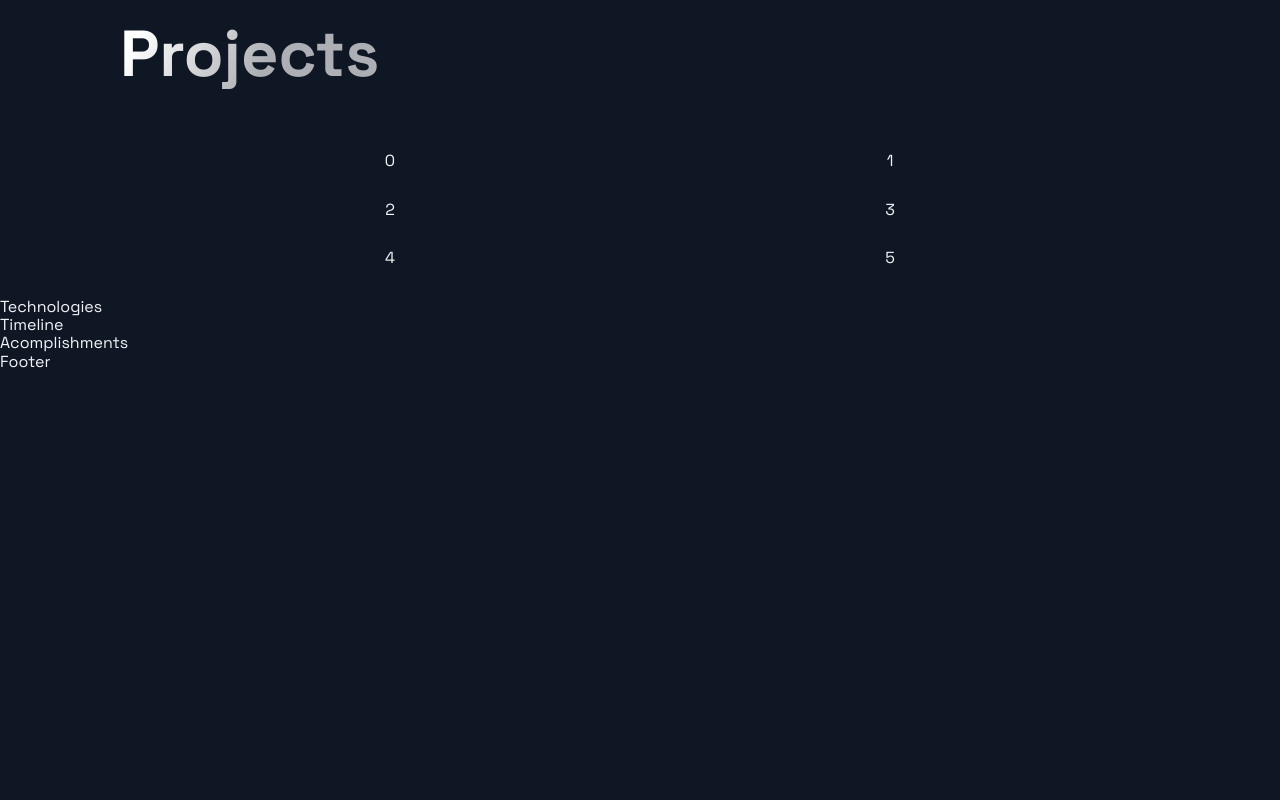
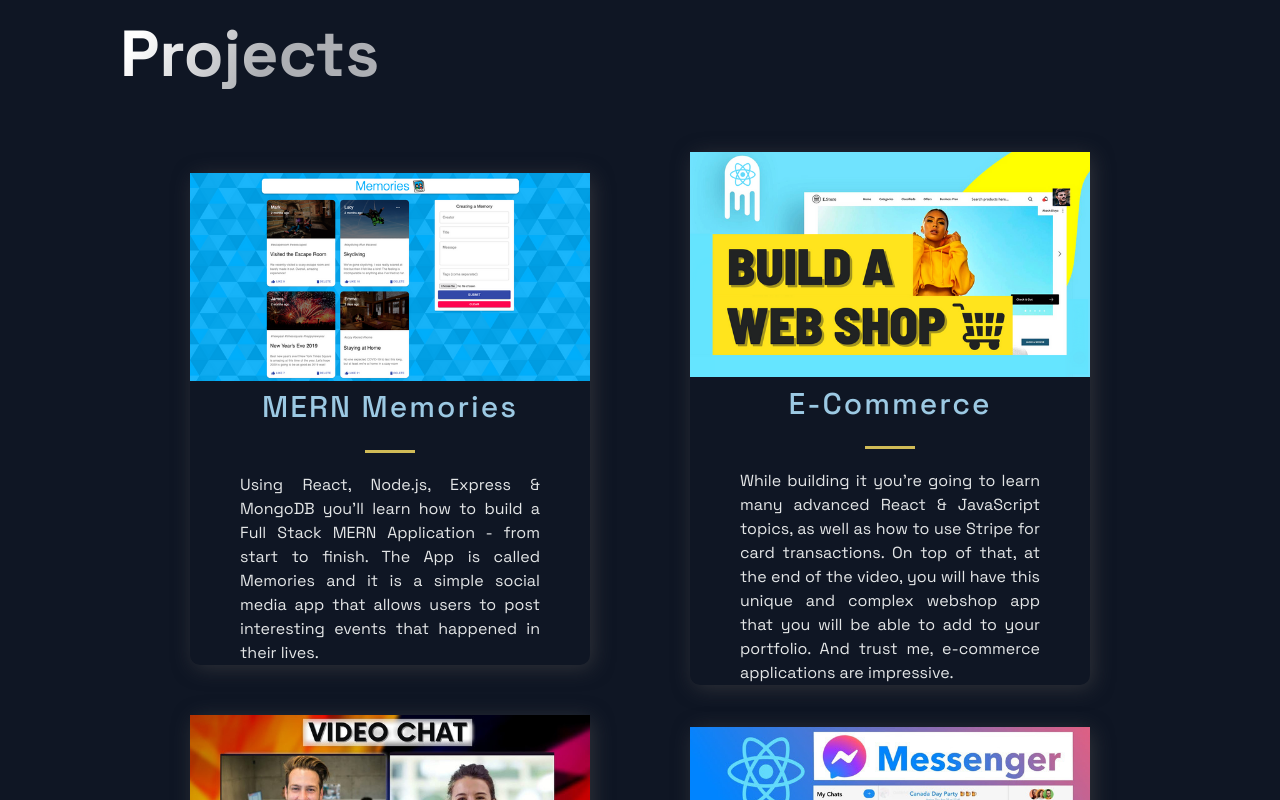
Before and after one commit to Harshil-Dalal5121/porfolio, a Next.js app: page / in a window 1280 px wide. Shown: the part 580-1380 px from the top of the page. Before the commit the page ends 952 px from the top, so only its background shows below. Built offline with nearby package versions, Linux system fonts and the light colour scheme.

Commit message:
Projects Added

```diff
--- a/src/components/Projects/Projects.js
+++ b/src/components/Projects/Projects.js
@@ -3,6 +3,7 @@ import React from 'react';
 import { BlogCard, CardInfo, ExternalLinks, GridContainer, HeaderThree, Hr, Tag, TagList, TitleContent, UtilityList, Img } from './ProjectsStyles';
 import { Section, SectionDivider, SectionTitle } from '../../styles/GlobalComponents';
 import { projects } from '../../constants/constants';
+
 
 const Projects = () => (
 <Section nopadding id="projects">
@@ -11,10 +12,17 @@ const Projects = () => (
     Projects
   </SectionTitle>
   <GridContainer>
-      {[0,1,2,3,4,5].map((project)=>(
-        <div>
-          {project}
-        </div>
+      {projects.map(({id,image,title,description,tags,source,visit})=>(
+        <BlogCard key={id}>
+          <Img src={image}/>
+          <TitleContent>
+            <HeaderThree title>
+            {title}
+            </HeaderThree>
+            <Hr />
+          </TitleContent>
+          <CardInfo>{description}</CardInfo>
+        </BlogCard>
       ))}
     </GridContainer>
 </Section>
```
